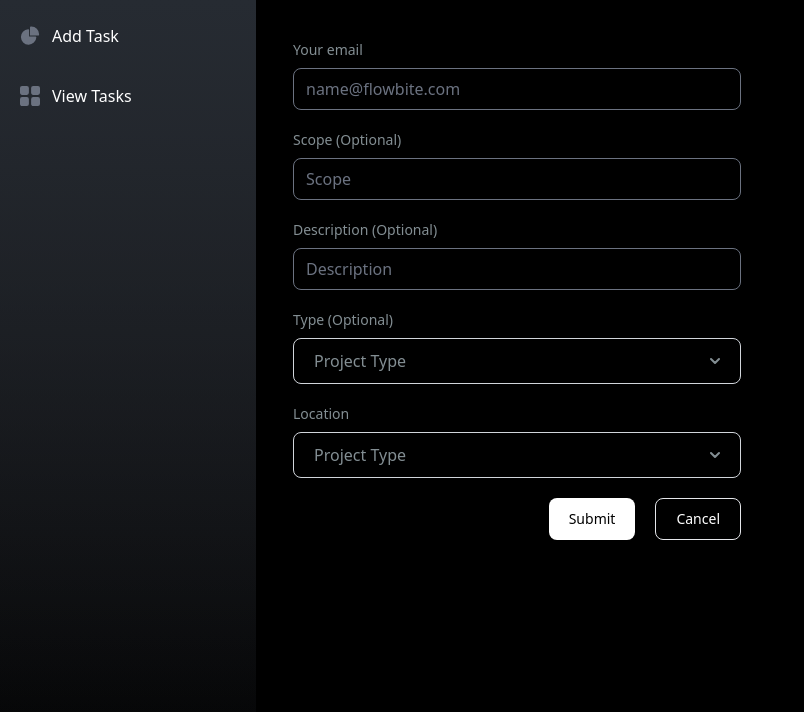
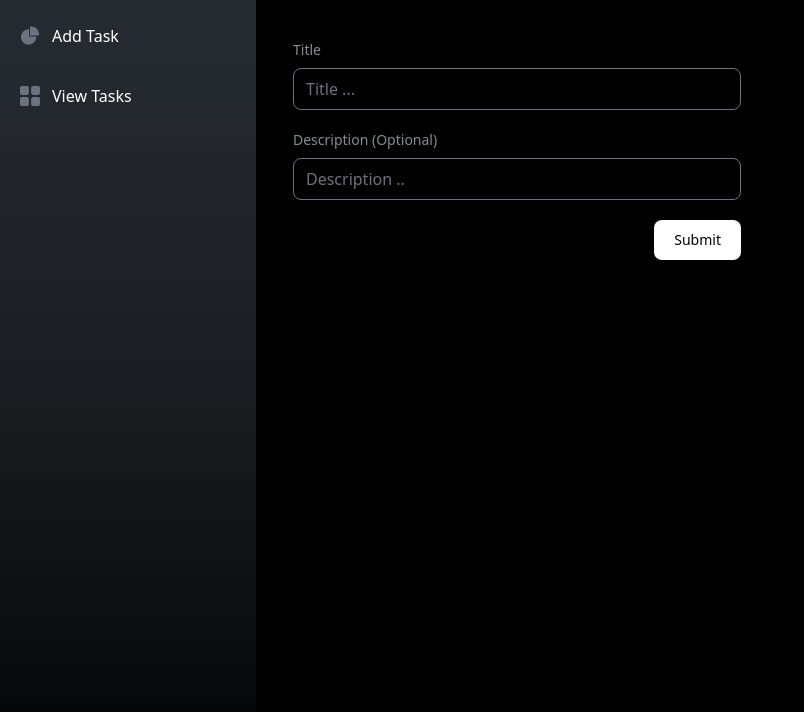
Before and after one commit to DevinMunasinghe/Management-App, a Next.js app: page / in a window 1280 px wide. Shown: the top 712 px of the page, without its empty margins (0-804 px from the left). Built offline with nearby package versions, Linux system fonts and the light colour scheme.

Commit message:
updating-api-config-files

```diff
--- a/package.json
+++ b/package.json
@@ -10,6 +10,7 @@
   },
   "dependencies": {
     "@reduxjs/toolkit": "^2.5.0",
+    "axios": "^1.7.9",
     "flowbite": "^2.5.2",
     "flowbite-react": "^0.10.2",
     "next": "15.1.0",
--- a/src/app/components/AddTaskForm/AddTaskForm.tsx
+++ b/src/app/components/AddTaskForm/AddTaskForm.tsx
@@ -8,91 +8,37 @@ const AddTaskForm = () => {
 
     const handleSubmit = (e: { preventDefault: () => void; }) => {
         e.preventDefault();
-        // Handle form submission logic here (e.g., send data to API)
-        console.log({ title, description });
+        console.log(title)
     };
 
 
     return (
 
-        <div>
+        <div >
 
 
             <div className='flex flex-col md:flex-col lg:flex-col xl:flex-row pl-5'>
                 <div className='text-white grow'>
                     <div className=''>
-                        <form className="max-w-md justify-start">
+                        <form className="max-w-md justify-start" onSubmit={handleSubmit}>
                             <div className="mb-5">
-                                <label className="block mb-2 text-sm font-medium text-[#BCCCD3B2] dark:text-white">Your email</label>
-                                <input type="email" id="email" className="block w-full text-white border rounded-lg bg-transparent focus:bg-transparent focus:ring-0 focus:border-gray-300" placeholder="name@flowbite.com" required />
+                                <label className="block mb-2 text-sm font-medium text-[#BCCCD3B2] dark:text-white">Title</label>
+                                <input
+                                    value={title}
+                                    onChange={(e) => setTitle(e.target.value)}
+                                    type="text" id="email" className="block w-full text-white border rounded-lg bg-transparent focus:bg-transparent focus:ring-0 focus:border-gray-300" placeholder="Title ..." required />
+                            </div>
+                            <div className="mb-5">
+                                <label className="block mb-2 text-sm font-medium text-[#BCCCD3B2] dark:text-white">Description (Optional)</label>
+                                <input
+                                    value={description}
+                                    onChange={(e) => setDescription(e.target.value)}
+                                    type="text" id="description" className="block w-full text-white border rounded-lg bg-transparent focus:bg-transparent focus:ring-0 focus:border-gray-300" placeholder="Description .." />
                             </div>
 
 
 
-                            <div className="mb-5">
-                                <label className="block mb-2 text-sm font-medium text-[#BCCCD3B2] dark:text-white">Scope (Optional)</label>
-                                <input type="text" id="scope" className="block w-full text-white border rounded-lg bg-transparent focus:bg-transparent focus:ring-0 focus:border-gray-300" placeholder="Scope" required />
-                            </div>
-
-                            <div className="mb-5">
-                                <label className="block mb-2 text-sm font-medium text-[#BCCCD3B2] dark:text-white">Description (Optional)</label>
-                                <input type="text" id="description" className="block w-full text-white border rounded-lg bg-transparent focus:bg-transparent focus:ring-0 focus:border-gray-300" placeholder="Description" required />
-                            </div>
-
-                            <div className="mb-5">
-                                <label className="block mb-2 text-sm font-medium text-[#BCCCD3B2] dark:text-white">Type (Optional)</label>
-
-                                <button id="dropdownDefaultButton" data-dropdown-toggle="dropdown" className=" px-5 py-2.5 text-center inline-flex items-center justify-between block w-full text-[#BCCCD3B2] border rounded-lg bg-transparent border-[0.5px] border-gray-300 focus:bg-transparent focus:ring-0 focus:border-gray-300" type="button">Project Type <svg className="w-2.5 h-2.5 ms-3" aria-hidden="true" xmlns="http://www.w3.org/2000/svg" fill="none" viewBox="0 0 10 6">
-                                    <path stroke="currentColor" stroke-linecap="round" stroke-linejoin="round" stroke-width="2" d="m1 1 4 4 4-4" />
-                                </svg>
-                                </button>
-                                <div id="dropdown" className="z-10 hidden bg-white divide-y divide-gray-100 rounded-lg shadow w-44 dark:bg-gray-700">
-                                    <ul className="py-2 text-sm text-gray-700 dark:text-gray-200" aria-labelledby="dropdownDefaultButton">
-                                        <li>
-                                            <a href="#" className="block px-4 py-2 hover:bg-gray-100 dark:hover:bg-gray-600 dark:hover:text-white">Dashboard</a>
-                                        </li>
-                                        <li>
-                                            <a href="#" className="block px-4 py-2 hover:bg-gray-100 dark:hover:bg-gray-600 dark:hover:text-white">Settings</a>
-                                        </li>
-                                        <li>
-                                            <a href="#" className="block px-4 py-2 hover:bg-gray-100 dark:hover:bg-gray-600 dark:hover:text-white">Earnings</a>
-                                        </li>
-                                        <li>
-                                            <a href="#" className="block px-4 py-2 hover:bg-gray-100 dark:hover:bg-gray-600 dark:hover:text-white">Sign out</a>
-                                        </li>
-                                    </ul>
-                                </div>
-
-                            </div>
-
-                            <div className="mb-5">
-                                <label className="block mb-2 text-sm font-medium text-[#BCCCD3B2] dark:text-white">Location</label>
-
-                                <button id="dropdownDefaultButton" data-dropdown-toggle="dropdown" className=" px-5 py-2.5 text-center inline-flex justify-between  items-center block w-full text-[#BCCCD3B2] border rounded-lg bg-transparent border-[0.5px] border-gray-300 focus:bg-transparent focus:ring-0 focus:border-gray-300" type="button">Project Type <svg className="w-2.5 h-2.5 ms-3" aria-hidden="true" xmlns="http://www.w3.org/2000/svg" fill="none" viewBox="0 0 10 6">
-                                    <path stroke="currentColor" stroke-linecap="round" stroke-linejoin="round" stroke-width="2" d="m1 1 4 4 4-4" />
-                                </svg>
-                                </button>
-                                <div id="dropdown" className="z-10 hidden bg-white divide-y divide-gray-100 rounded-lg shadow w-44 dark:bg-gray-700">
-                                    <ul className="py-2 text-sm text-gray-700 dark:text-gray-200" aria-labelledby="dropdownDefaultButton">
-                                        <li>
-                                            <a href="#" className="block px-4 py-2 hover:bg-gray-100 dark:hover:bg-gray-600 dark:hover:text-white">Dashboard</a>
-                                        </li>
-                                        <li>
-                                            <a href="#" className="block px-4 py-2 hover:bg-gray-100 dark:hover:bg-gray-600 dark:hover:text-white">Settings</a>
-                                        </li>
-                                        <li>
-                                            <a href="#" className="block px-4 py-2 hover:bg-gray-100 dark:hover:bg-gray-600 dark:hover:text-white">Earnings</a>
-                                        </li>
-                                        <li>
-                                            <a href="#" className="block px-4 py-2 hover:bg-gray-100 dark:hover:bg-gray-600 dark:hover:text-white">Sign out</a>
-                                        </li>
-                                    </ul>
-                                </div>
-
-                            </div>
-
                             <div className='flex flex-row-reverse gap-5'>
-                                <button type="submit" className="text-white bg-transparent border rounded-lg text-sm w-full sm:w-auto px-5 py-2.5 text-center bg-transparent focus:bg-transparent focus:ring-5 focus:border-gray-300">Cancel</button>
                                 <button type="submit" className="text-black bg-white hover:bg-white-800 focus:ring-4 focus:outline-none focus:ring-white-300 font-medium rounded-lg text-sm w-full sm:w-auto px-5 py-2.5 text-center dark:bg-white-600 dark:hover:bg-white-700 dark:focus:ring-white-800">Submit</button>
                             </div>
                         </form>
--- a/src/app/components/SideNav/SideNav.tsx
+++ b/src/app/components/SideNav/SideNav.tsx
@@ -1,5 +1,5 @@
 "use client"
-import React, { useState, useEffect, useRef } from 'react';
+import React, { useState, useEffect, useRef, JSX } from 'react';
 
 const SideNav = () => {
     const [isSmallScreen, setIsSmallScreen] = useState(false);
@@ -52,7 +52,7 @@ const SideNav = () => {
     };
 
 
-    const SideNavBarCompoenent: any = () => {
+    const SideNavBarCompoenent = (): JSX.Element => {
         return (
             <aside
                 ref={sidebarRef}
```
Also changed, not shown: api/apiConfig.tsx (added, +15 -0 lines), api/Task/taskAi.tsx (added), 1 other file (tests, documents, lock files or other folders).
